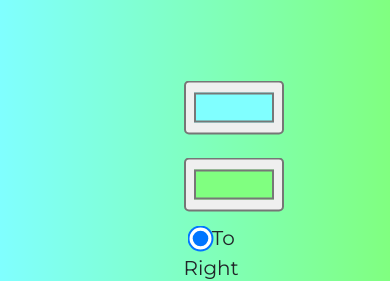
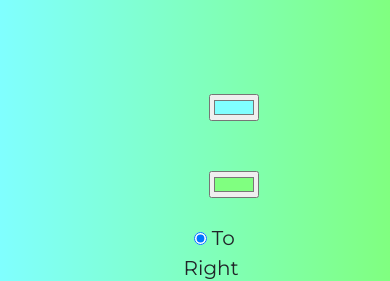
Before and after one commit to Se7enSquared/css_background_generator, a website: page index.html in a window 390 px wide. Shown: the part 564-845 px from the top of the page. Drawn offline with nearby package versions, Linux system fonts and the light colour scheme.

Commit message:
make responsive

```diff
--- a/style.css
+++ b/style.css
@@ -93,3 +93,18 @@ footer{
    margin: auto;
    height:60px;
 }
+
+@media (max-width: 700px){
+    input[type="color"]{
+        display: flex;
+        float: left;
+        transform: scale(1);
+        margin: 25px;
+    }
+
+    input[type="radio"]{
+
+        transform: scale(1);
+        margin-left: 10px;
+    }
+}
```
